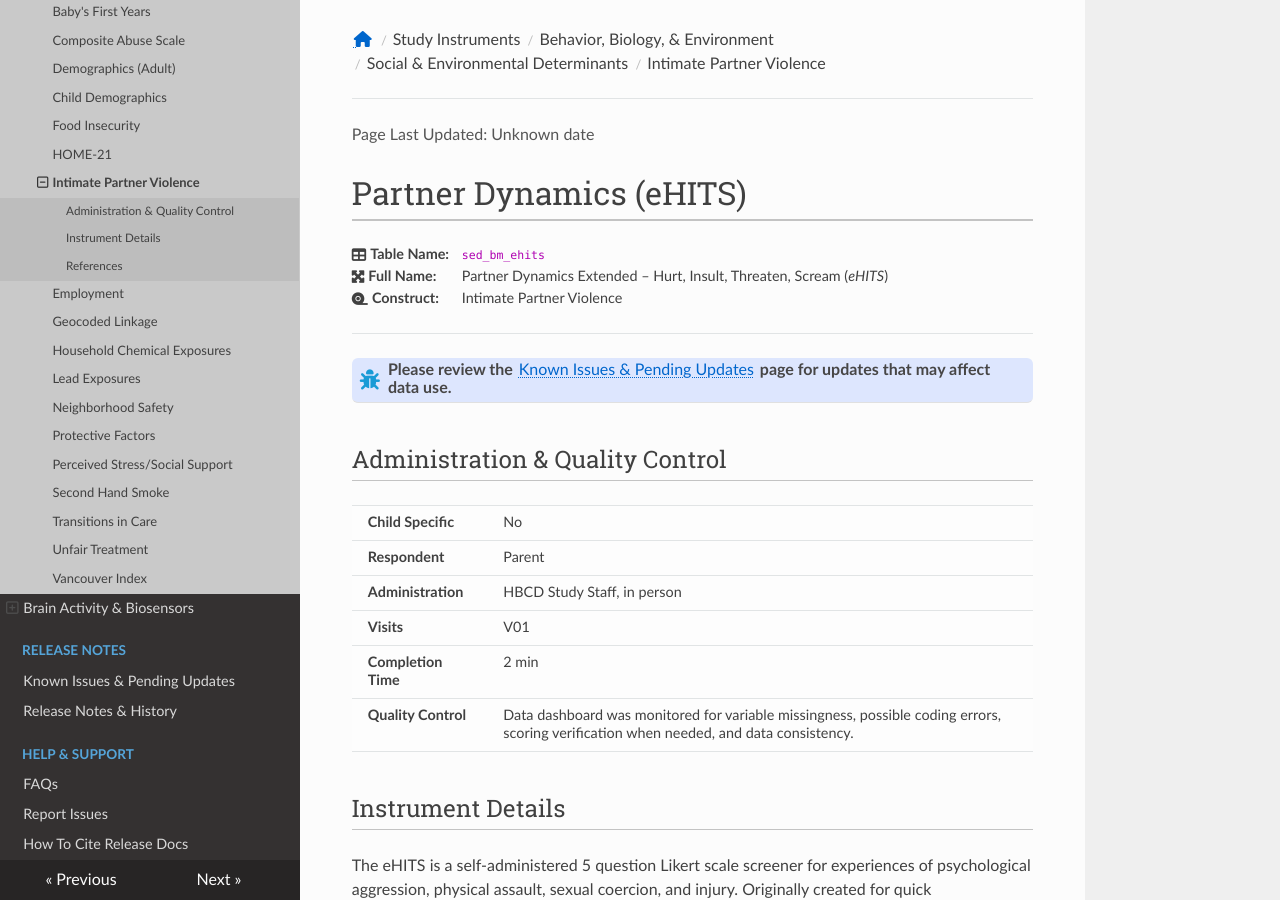
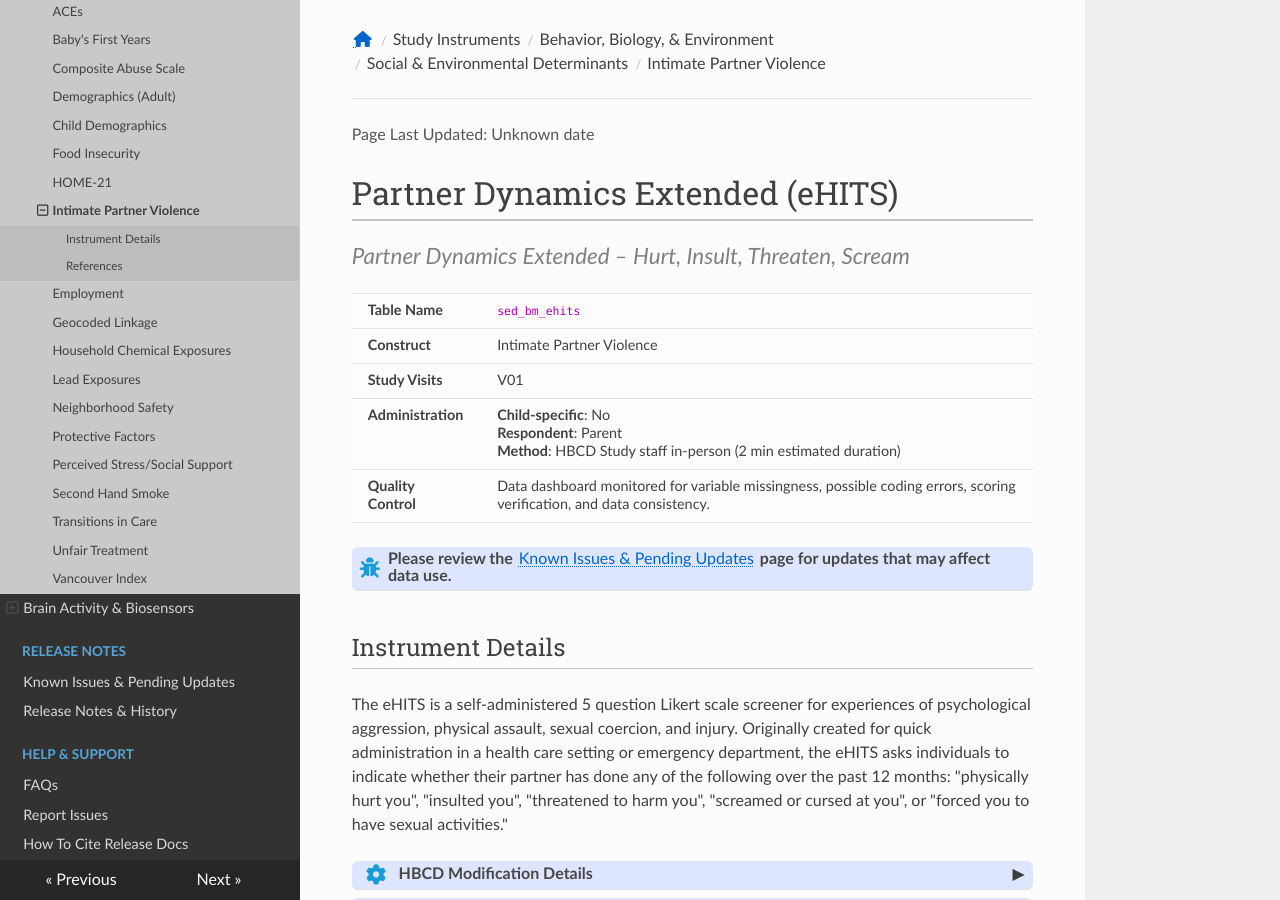
Before and after one commit to nbdc-datahub/hbcd-docs, an MkDocs documentation site: the page built from docs/instruments/SED/ehits.md, in a window 1280 px wide and 900 px high. Built offline with MkDocs 1.6.1, drawn with Linux system fonts in a browser that asks for light colours; nearby versions of some CDN libraries.

```diff
--- a/docs/instruments/SED/ehits.md
+++ b/docs/instruments/SED/ehits.md
@@ -1,47 +1,28 @@
-# Partner Dynamics (eHITS)
+# Partner Dynamics Extended (eHITS)
 
-<div class="info-block">
-  <div class="info-row">
-    <div class="info-label"><i class="fa fa-table"></i> Table Name:</div>
-    <div class="info-value"><code>sed_bm_ehits</code></div>
-  </div>
-  <div class="info-row">
-    <div class="info-label"><i class="fa-solid fa-maximize"></i> Full Name:</div>
-    <div class="info-value">
-      Partner Dynamics Extended – Hurt, Insult, Threaten, Scream (<i>eHITS</i>)
-    </div>
-  </div>
-  <div class="info-row">
-    <div class="info-label"><i class="fa-solid fa-tape"></i> Construct:</div>
-    <div class="info-value">Intimate Partner Violence</div>
-  </div>
-</div>
+<p style="font-size: 1.4em; font-weight: 500; color: gray;"><i>Partner Dynamics Extended – Hurt, Insult, Threaten, Scream</i></p>
 
----------------------------------------------
+<table class="table-no-vertical-lines">
+<tbody>
+<tr><td><b>Table Name</b></td><td><code>sed_bm_ehits</code></td></tr>
+<tr><td><b>Construct</b></td><td>Intimate Partner Violence</td></tr>
+<tr><td><b>Study Visits</b></td><td>V01</td></tr>
+<tr><td><b>Administration</b></td><td>
+<b>Child-specific</b>: No<br>
+<b>Respondent</b>: Parent<br>
+<b>Method</b>: HBCD Study staff in-person (2 min estimated duration)
+</td></tr>
+<tr>
+<td><b>Quality Control</b></td>
+<td>Data dashboard monitored for variable missingness, possible coding errors, scoring verification, and data consistency.</td>
+</tr>
+</tbody>
+</table>
 
 <div id="issues" class="issues-banner">
   <span class="emoji"><i class="fas fa-bug"></i></span>
   <span class="text">Please review the <a href="https://docs.hbcdstudy.org/latest/changelog/issues-updates/" target="_blank">Known Issues & Pending Updates</a> page for updates that may affect data use.</span>
 </div>
-
-## Administration & Quality Control
-
-<table class="table-no-vertical-lines" style="width: 100%; border-collapse: collapse; table-layout: fixed;">
-<tbody>
-<tr><td><b>Child Specific</b></td>
-<td>No</td></tr>
-<tr><td><b>Respondent</b></td>
-<td>Parent</td></tr>
-<tr><td><b>Administration</b></td>
-<td style="word-wrap: break-word; white-space: normal;">HBCD Study Staff, in person</td></tr>
-<tr><td><b>Visits</b></td>
-<td>V01</td></tr>
-<tr><td><b>Completion Time</b></td>
-<td>2 min</td></tr>
-<tr><td><b>Quality Control</b></td>
-<td style="word-wrap: break-word; white-space: normal;">Data dashboard was monitored for variable missingness, possible coding errors, scoring verification when needed, and data consistency.</td></tr>
-</tbody>
-</table>
 
 ## Instrument Details
 The eHITS is a self-administered 5 question Likert scale screener for experiences of psychological aggression, physical assault, sexual coercion, and injury. Originally created for quick administration in a health care setting or emergency department, the eHITS asks individuals to indicate whether their partner has done any of the following over the past 12 months: "physically hurt you", "insulted you", "threatened to harm you", "screamed or cursed at you", or "forced you to have sexual activities."
```
Also changed, not shown: docs/instruments/SED/aces.md (+1 -1 lines), docs/instruments/SED/current-employment.md (+37 -124 lines), docs/instruments/SED/foodinsecurity.md (+13 -31 lines), docs/instruments/SED/home21.md (+17 -36 lines).
